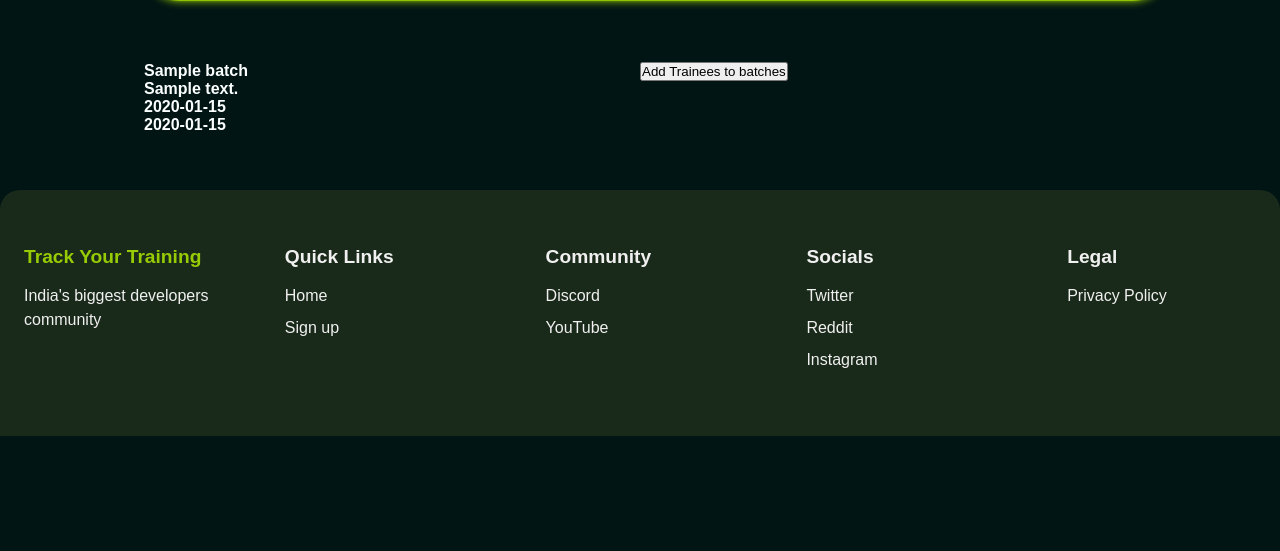
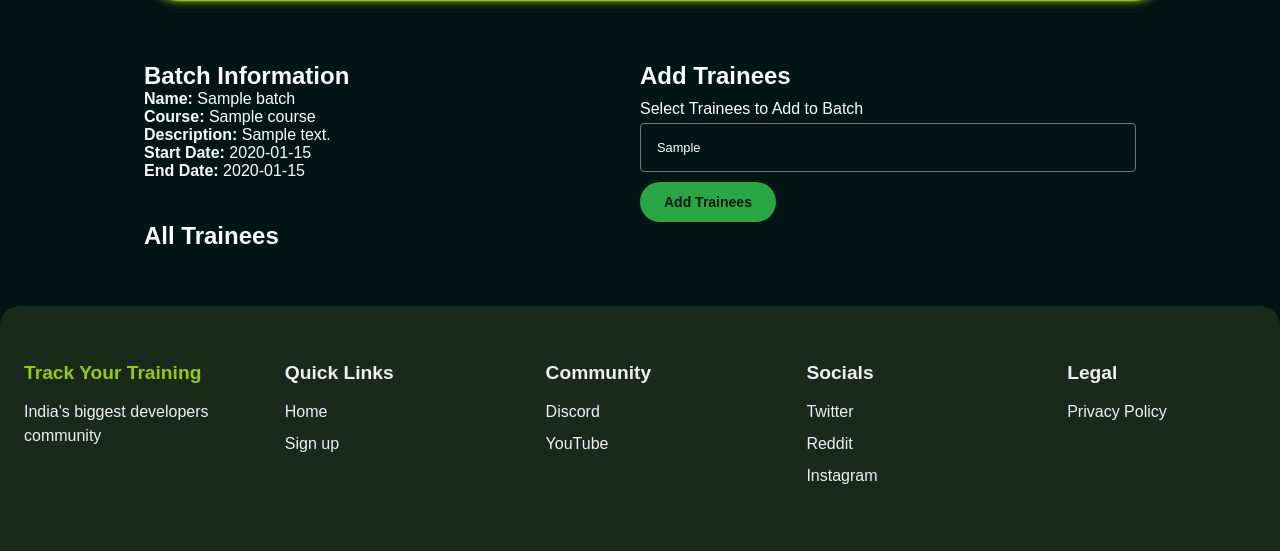
Before and after one commit to Hettank/Track-Your-Training, a Rails app: page /batches/1 in a window 1280 px wide. Shown: the part 86-637 px from the top of the page. Run offline with Rails 7, Linux system fonts and the light colour scheme; a user stored in the database is signed in; tables that the repository leaves empty hold one stand-in row (values such as "Sample post"); some libraries are stand-ins or nearby versions; some web fonts are replaced.

Commit message:
updated code

```diff
--- a/app/assets/stylesheets/application.css
+++ b/app/assets/stylesheets/application.css
@@ -839,6 +839,47 @@
   grid-template-columns: repeat(2, 1fr);
 }
 
+.batches-data {
+  display: flex;
+  flex-direction: column;
+  gap: 10px;
+}
+
+.batches-data form {
+  display: flex;
+  flex-direction: column;
+  gap: 5px;
+}
+
+.batches-data form .batches-btn {
+  width: fit-content;
+  background-color: var(--success);
+  margin-top: 5px;
+  color: var(--background);
+}
+
+.batch-show-info .all-trainees {
+  display: flex;
+  flex-direction: column;
+  gap: 20px;
+}
+
+.batch-show-info .all-trainees p {
+  border-bottom: 2px solid var(--primary);
+}
+
+/* ===========================================================================================================
+                            Task Styling
+  ============================================================================================================
+ */
+
+.task-container {
+  width: 80%;
+  margin: 0 auto;
+  padding: 1rem;
+  margin-top: 100px;
+}
+
 /*
 ===========================================================================================================
                   Profile Styling
--- a/app/controllers/batches_controller.rb
+++ b/app/controllers/batches_controller.rb
@@ -11,7 +11,10 @@
   end
 
   def show
+    @batch = Batch.find(params[:id])
+    @trainees = @batch.course.trainees
   end
+
 
   def create
     @batch = Batch.new(batch_params)
@@ -21,7 +24,7 @@
     @batch.comment_id = params[:batch][:comment_id] if params[:batch][:comment_id].present?
 
     if @batch.save
-      current_user.batches << @batch  # Add the batch to current_user.batches
+      current_user.batches << @batch
       redirect_to batches_path, notice: 'Batch was successfully created.'
     else
       render :new, status: :unprocessable_entity
@@ -38,6 +41,20 @@
   def destroy
   end
 
+  def add_trainee
+    @batch = Batch.find(params[:id])
+    trainee_ids = params[:batch] ? params[:batch][:trainee_ids] : []
+
+    if trainee_ids.present?
+      trainees = User.where(id: trainee_ids)
+      @batch.users << trainees
+      redirect_to @batch, notice: 'Trainees were successfully added.'
+    else
+      redirect_to @batch, alert: 'No trainees selected.'
+    end
+  end
+
+
   # private
 
   def batch_params
--- a/app/models/batch.rb
+++ b/app/models/batch.rb
@@ -1,4 +1,5 @@
 class Batch < ApplicationRecord
+  has_many :tasks, dependent: :destroy
   belongs_to :user
   belongs_to :course
   # belongs_to :comment
--- a/app/models/user.rb
+++ b/app/models/user.rb
@@ -18,6 +18,17 @@
   # has_and_belongs_to_many :batches
 
 
+  # Task Associations
+  # belongs_to :tasks
+  has_many :created_tasks, class_name: "Task", foreign_key: 'trainer_id'
+  has_many :tasks
+
+  scope :show_trainees, -> { where(role: 'trainee')}
+
+  def full_name
+    "#{self.first_name} #{self.last_name}"
+  end
+
   # Role methods
   def trainer?
     role == "trainer"
--- /dev/null
+++ b/app/views/batches/add_trainee.html.erb
@@ -0,0 +1,5 @@
+<%= form_with url: add_trainee_batch_path(@batches), method: :post do |form| %>
+    <%= form.label :trainee_ids, "Select Trainees to Add to Batch" %>
+    <%= form.collection_select :trainee_ids, @trainees, :id, :full_name, {}, multiple: true %>
+    <%= form.submit "Add Trainees" %>
+<% end %>
--- a/app/views/batches/show.html.erb
+++ b/app/views/batches/show.html.erb
@@ -1,15 +1,29 @@
 <div class="batch-container">
-    <div class="batch-show-info">
-        <div>
-            <% @batches.each do |batch| %>
-                <h4><%= batch.name %></h4>
-                <h4><%= batch.description %></h4>
-                <h4><%= batch.start_date %></h4>
-                <h4><%= batch.end_date %></h4>
-            <% end %>
-        </div>
-        <div>
-            <button>Add Trainees to batches</button>
-        </div>
+  <div class="batch-show-info">
+    <div>
+      <h2>Batch Information</h2>
+      <p><strong>Name:</strong> <%= @batch.name %></p>
+      <p><strong>Course:</strong> <%= @batch.course.name %></p>
+      <p><strong>Description:</strong> <%= @batch.description %></p>
+      <p><strong>Start Date:</strong> <%= @batch.start_date %></p>
+      <p><strong>End Date:</strong> <%= @batch.end_date %></p>
     </div>
+
+    <div class="batches-data">
+      <h2>Add Trainees</h2>
+      <%= form_with(model: @batch, url: add_trainee_batch_path(@batch), method: :post, local: true) do |form| %>
+        <%= form.label :trainee_ids, "Select Trainees to Add to Batch" %>
+        <%= form.collection_select :trainee_ids, @trainees, :id, :first_name, {}, class: "role-dropdown" %>
+        <%= form.submit "Add Trainees", class: "btn batches-btn" %>
+      <% end %>
+    </div>
+
+    <div class="all-trainees">
+        <h2>All Trainees</h2>
+        <% @batch.users.show_trainees.each do |trainee| %>
+            <p><%= trainee.full_name %></p>
+            <%= link_to 'Assign Task', new_batch_task_path(@batch), class: 'btn btn-enroll' %>
+        <% end %>
+    </div>
+  </div>
 </div>
--- a/config/routes.rb
+++ b/config/routes.rb
@@ -27,7 +27,15 @@
     resources :comments
   end
 
-  resources :batches
+  # resources for tasks
+  # resources :tasks
+
+  # resources :batches
+  resources :batches do
+    post 'add_trainee', on: :member
+    resources :tasks, only: [:new, :create, :index, :show]
+  end
+
 
   get 'my_courses', to: 'courses#my_courses', as: 'my_courses'
   get 'manage_all_trainees', to: 'courses#manage_all_trainees', as: 'manage_all_trainees'
--- /dev/null
+++ b/db/migrate/20240918120435_add_deadline_to_tasks.rb
@@ -0,0 +1,5 @@
+class AddDeadlineToTasks < ActiveRecord::Migration[7.1]
+  def change
+    add_column :tasks, :deadline, :datetime
+  end
+end
--- /dev/null
+++ b/db/migrate/20240918120729_add_trainer_id_to_tasks.rb
@@ -0,0 +1,5 @@
+class AddTrainerIdToTasks < ActiveRecord::Migration[7.1]
+  def change
+    add_column :tasks, :trainer_id, :integer
+  end
+end
--- /dev/null
+++ b/db/migrate/20240918124658_add_batch_id_to_tasks.rb
@@ -0,0 +1,5 @@
+class AddBatchIdToTasks < ActiveRecord::Migration[7.1]
+  def change
+    add_reference :tasks, :batch, null: false, foreign_key: true
+  end
+end
```
Also changed, not shown: app/controllers/tasks_controller.rb (added, +39 -0 lines), app/models/task.rb (added, +7 -0 lines), app/views/tasks/new.html.erb (added, +25 -0 lines), db/migrate/20240918114243_create_tasks.rb (added, +12 -0 lines), test/fixtures/tasks.yml (added, +13 -0 lines), test/models/task_test.rb (added, +7 -0 lines), app/views/tasks/index.html.erb (added), app/views/tasks/show.html.erb (added), db/schema.rb.
